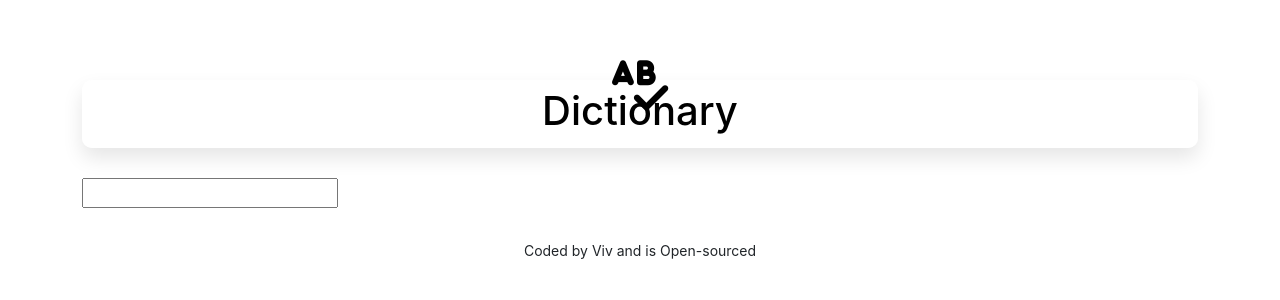
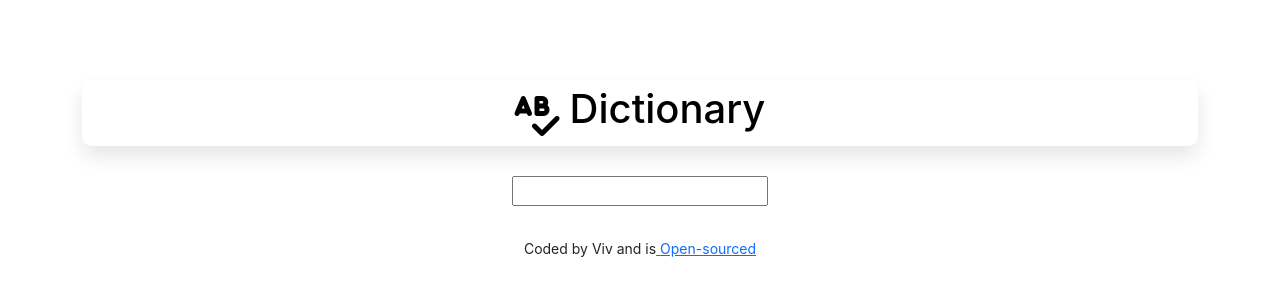
Before and after one commit to Vivatey/dictionary, a React (Create React App) app: page / in a window 1280 px wide. Shown: the top 300 px of the page. Built offline with nearby package versions, Linux system fonts and the light colour scheme.

Commit message:
Added some styling and styling components.

```diff
--- a/src/App.css
+++ b/src/App.css
@@ -14,10 +14,14 @@
   padding: 5px;
 }
 
+.App main {
+  text-align: justify;
+}
+
 .App-logo {
   text-align: center;
-  display: block;
-  font-size: 50px;
+  margin-right: 10px;
+  font-size: 40px;
 }
 
 .App-footer {
--- a/src/App.js
+++ b/src/App.js
@@ -1,19 +1,32 @@
 import Dictionary from "./Dictionary";
 import "./App.css";
-
 
 export default function App() {
   return (
     <div className="App">
       <div className="container">
         <header className="App-header">
-          <i className="fa-solid fa-spell-check fa-2xl App-logo"></i>
-          <h1>Dictionary</h1>
+          <h1>
+            <i className="fa-solid fa-spell-check fa-2xl App-logo"></i>
+            Dictionary
+          </h1>
         </header>
         <main>
           <Dictionary />
         </main>
-        <footer className="App-footer"><small>Coded by Viv and is Open-sourced</small></footer>
+        <footer className="App-footer">
+          <small>
+            Coded by Viv and is
+            <a
+              href="https://github.com/Vivatey/dictionary"
+              target="_blank"
+              rel="noreferrer"
+            >
+              {" "}
+              Open-sourced
+            </a>
+          </small>
+        </footer>
       </div>
     </div>
   );
--- a/src/Dictionary.css
+++ b/src/Dictionary.css
@@ -0,0 +1,3 @@
+.Dictionary form {
+    text-align: center;
+}
```
Also changed, not shown: src/Results.css (added).
